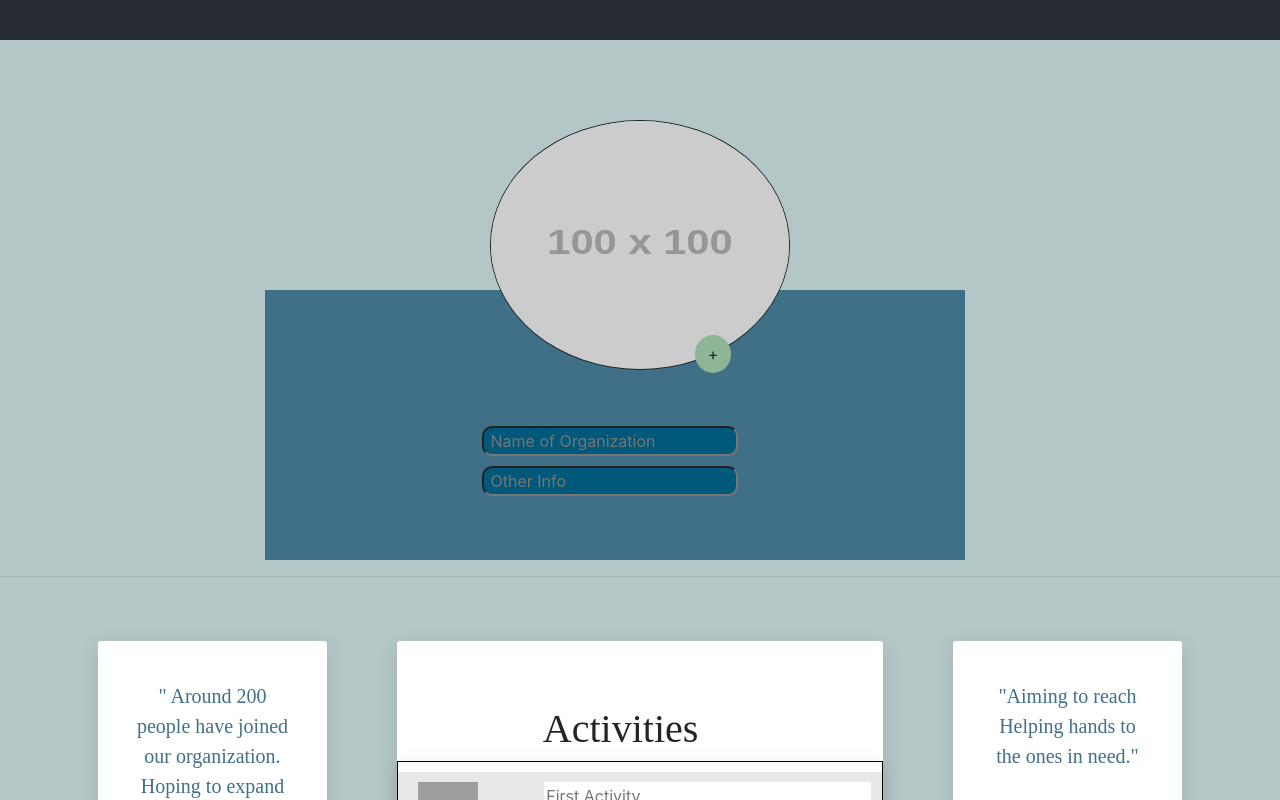
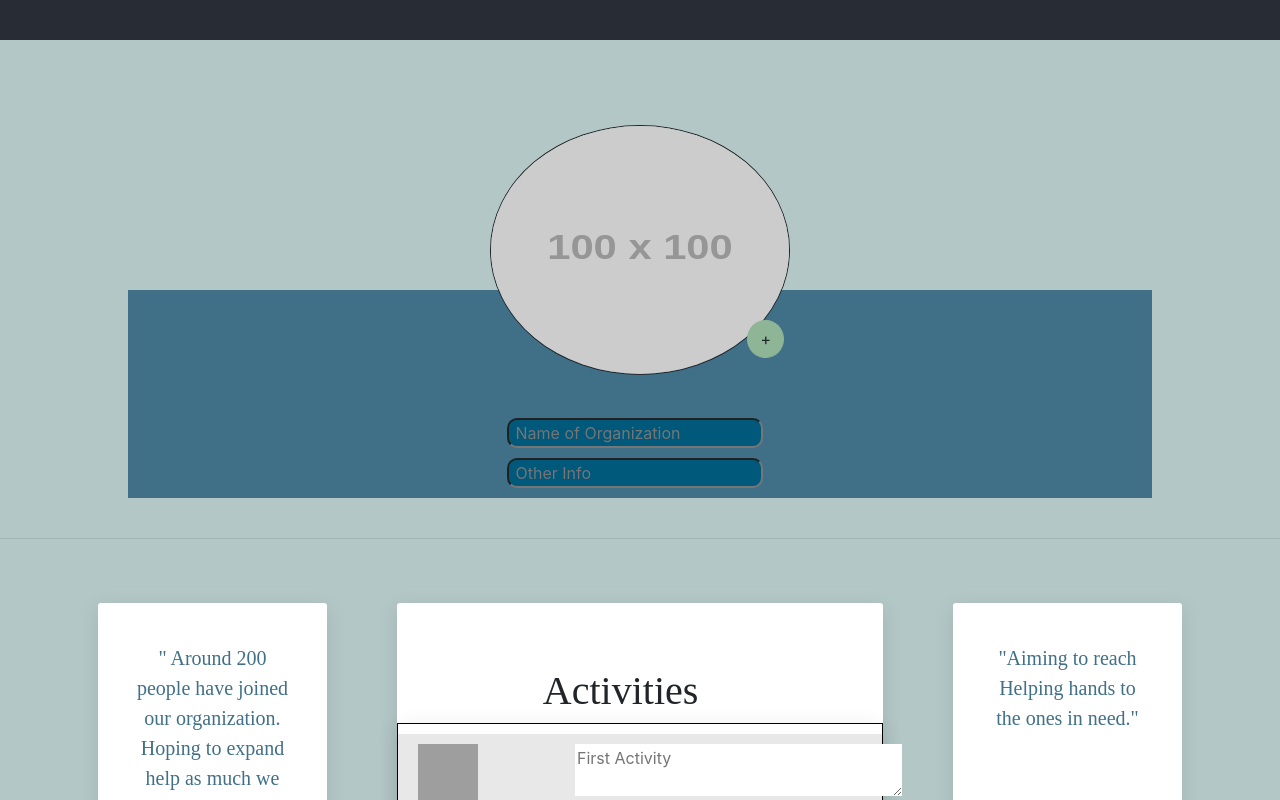
Before and after one commit to gdscnitp/ngo-donations-site, a React (Create React App) app in the folder client/: page / in a window 1280 px wide. Shown: the part 760-1560 px from the top of the page. Built offline with nearby package versions, Linux system fonts and the light colour scheme; grey boxes are pictures that could not be loaded; the HTML template or start-up script is replaced by a standard one.

Commit message:
Fixed position of profile image and text area

```diff
--- a/client/src/components/User-profile/User.js
+++ b/client/src/components/User-profile/User.js
@@ -7,21 +7,18 @@ import Activity from './Activity.js'
 function User(){
     return(
   <div>
-
-  <div class="container-fluid">
+ <div className="User-profile-head" >
+     <div className="Userprofile-head-img" >
         <img src="//placehold.it/100"  alt="Organization " class="avatar User-profile-top-img" />
-   <div className="User-profile-top">
-     <div className="text-center User-profile-top-content">
         <label for="file-upload" className="User-profile-custom-file-upload">+</label>
-
-
         <input id="User-profile-file-upload" type="file"/>  <br />
-          <input placeholder=" Name of Organization " class="User-profile-top-input" />
+     </div>
+     <div className="   container-fluid  User-profile-head-detail">
+        <input placeholder=" Name of Organization " class="User-profile-top-input"  />
         <i class="fa fa-pencil" aria-hidden="true"></i>
         <br/>
         <input placeholder=" Other Info " class="User-profile-top-input" />
         <i class="fa fa-pencil" aria-hidden="true"></i>
-     </div>
       </div>
   </div>
   <hr/>
--- a/client/src/components/User-profile/Userstyle.css
+++ b/client/src/components/User-profile/Userstyle.css
@@ -2,26 +2,24 @@ body{
     background-color: #b4c7c7;
   }
 
-  .User-profile-top{
-    width: 700px;
-    height: 270px;
-    margin-left: 20%;
+.User-profile-head-detail{
+  margin:auto;
+  width: 80%;
   background-color: #407088;
-
-  }
-  .User-profile-top-content{
-    position: relative;
-    top: 90px;
+  padding-top: 10%;
+  margin-bottom: 40px;
 }
 .User-profile-top-img{
     height: 250px;
     width: 300px;
     border: 1px solid;
     border-radius: 50%;
+}
+.Userprofile-head-img{
+  margin: auto;
   position: relative;
-    top: 80px;
-
-
+  width: 300px;
+  top: 85px;
 }
 .User-profile-top-input{
   background-color:#00587a ;
@@ -35,14 +33,14 @@ body{
    display: none;
 }
 .User-profile-custom-file-upload {
-    position: relative;
-    bottom: 45px;
-    left: 14%;
     border: 1px solid #8db596;
     border-radius: 50%;
     padding: 6px 12px;
     cursor: pointer;
     background-color: #8db596;
+    position: absolute;
+    bottom: 9px;
+    right: 6px;
 }
 
   /* ACTIVITIES   SECTION STYLE*/
@@ -108,6 +106,7 @@ body{
   background-color: #e8e8e8;
   height: 90px;
   padding-top: 10px;
+
   }
 
   .User-profile-box-i{
@@ -126,13 +125,12 @@ body{
     float: left;
   }
   .User-profile-activity-center-detail{
-  margin-left: 28%;
-
+    margin: auto;
+    width: 130px;
   }
   textarea{
    border: none;
   }
-
 
 
   /* FEATURES SECTION */
@@ -140,12 +138,14 @@ body{
     background-color: #68b0ab;
     padding-top: 40px;
     padding-bottom: 30px;
-   height: 300px;
+    height: 450px;
 
   }
 
   .User-profile-bottom-item{
     padding-right: 10% ;
+    width: 400px;
+    margin-bottom: 40px;
 
   }
   .User-profile-reviews{
@@ -194,3 +194,21 @@ body{
     margin-bottom: 10px;
     margin-right: 5px;
   }
+
+  @media only screen and (max-width: 768px){
+    .User-profile-head-detail{
+      padding-top: 110px;
+    }
+  }
+
+@media screen and (min-width: 390px) and (max-width:1100px) {
+
+  textarea{
+    width: 150px;
+    margin-left: 10px;
+  }
+ .User-profile-activity-img{
+   width:40px;
+  }
+
+}
```
Lines whose indentation alone changed are shown as unchanged.
